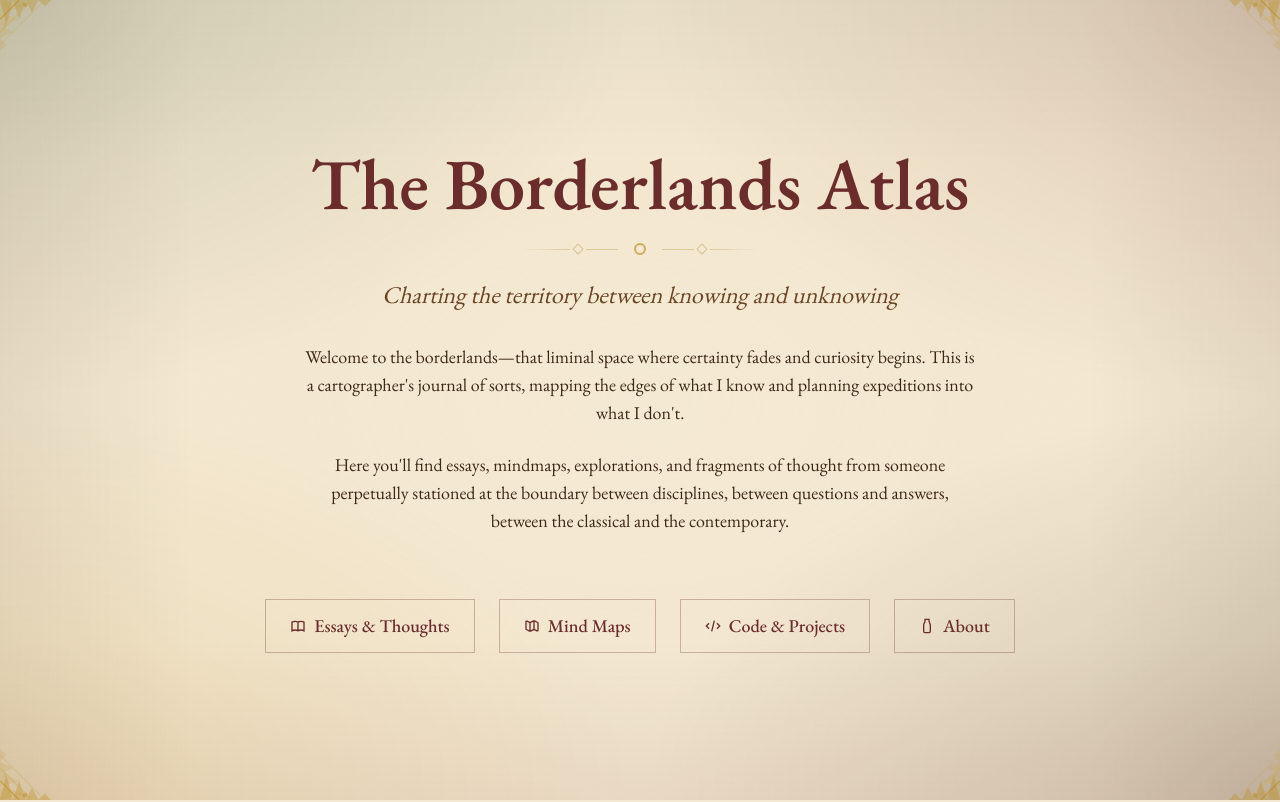
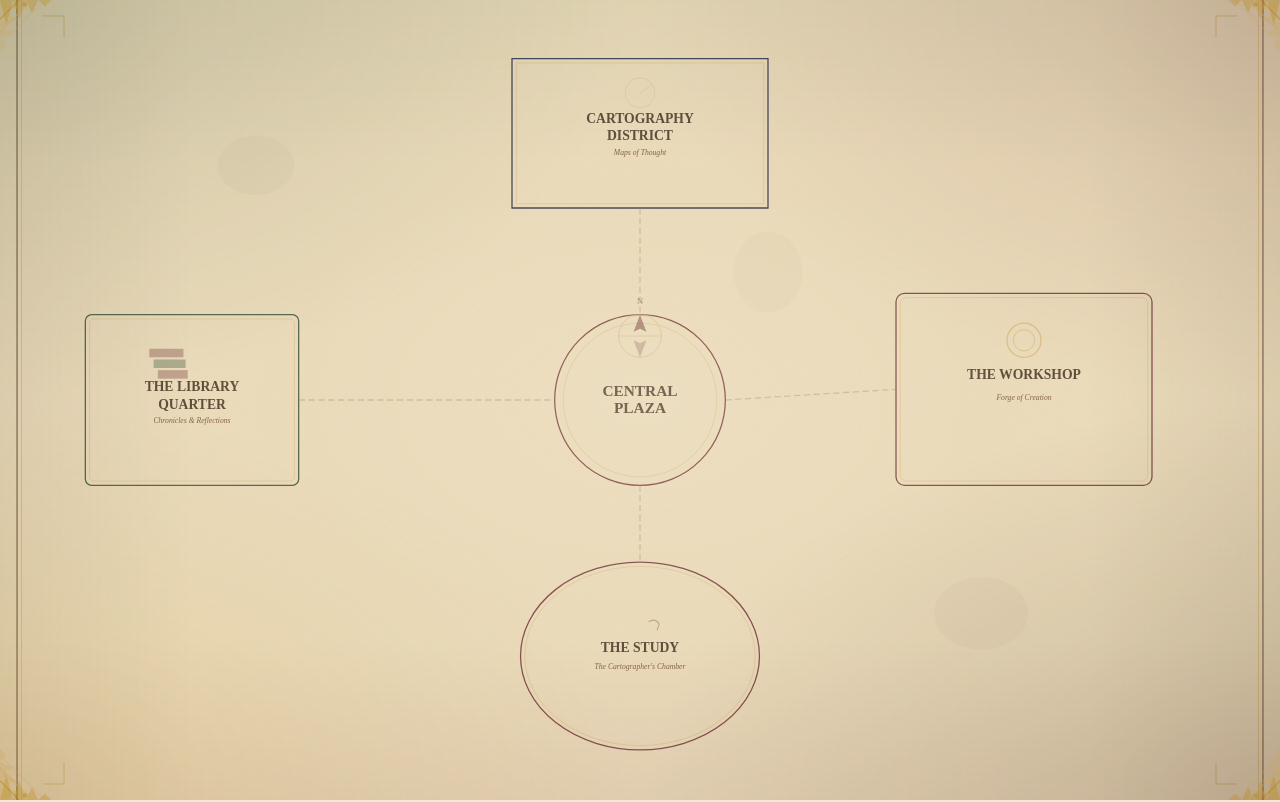
Before and after one commit to jacobdaviescam/The-Borderlands-Atlas, a Next.js app: page / in a window 1280 px wide. Shown: the top 802 px of the page. Built offline with nearby package versions, Linux system fonts and the light colour scheme.

Commit message:
Debug: increase map opacity to 80% and use h-screen
Testing with very high opacity and explicit h-screen to ensure visibility

```diff
--- a/app/components/MapBackground.tsx
+++ b/app/components/MapBackground.tsx
@@ -52,17 +52,15 @@
 
   return (
     <div
-      className="fixed top-0 left-0 w-full h-full pointer-events-none"
+      className="fixed top-0 left-0 w-full h-screen pointer-events-none"
       style={{
         backgroundImage: 'url(/borderlands-map.svg)',
         backgroundSize: `${position.scale * 100}%`,
         backgroundPosition: `${position.x} ${position.y}`,
         backgroundRepeat: 'no-repeat',
-        opacity: 0.35,
-        filter: 'sepia(0.5)',
+        opacity: 0.8,
         transition: 'all 1.2s cubic-bezier(0.4, 0, 0.2, 1)',
-        zIndex: 0,
-        mixBlendMode: 'multiply'
+        zIndex: 0
       }}
     />
   );
```
